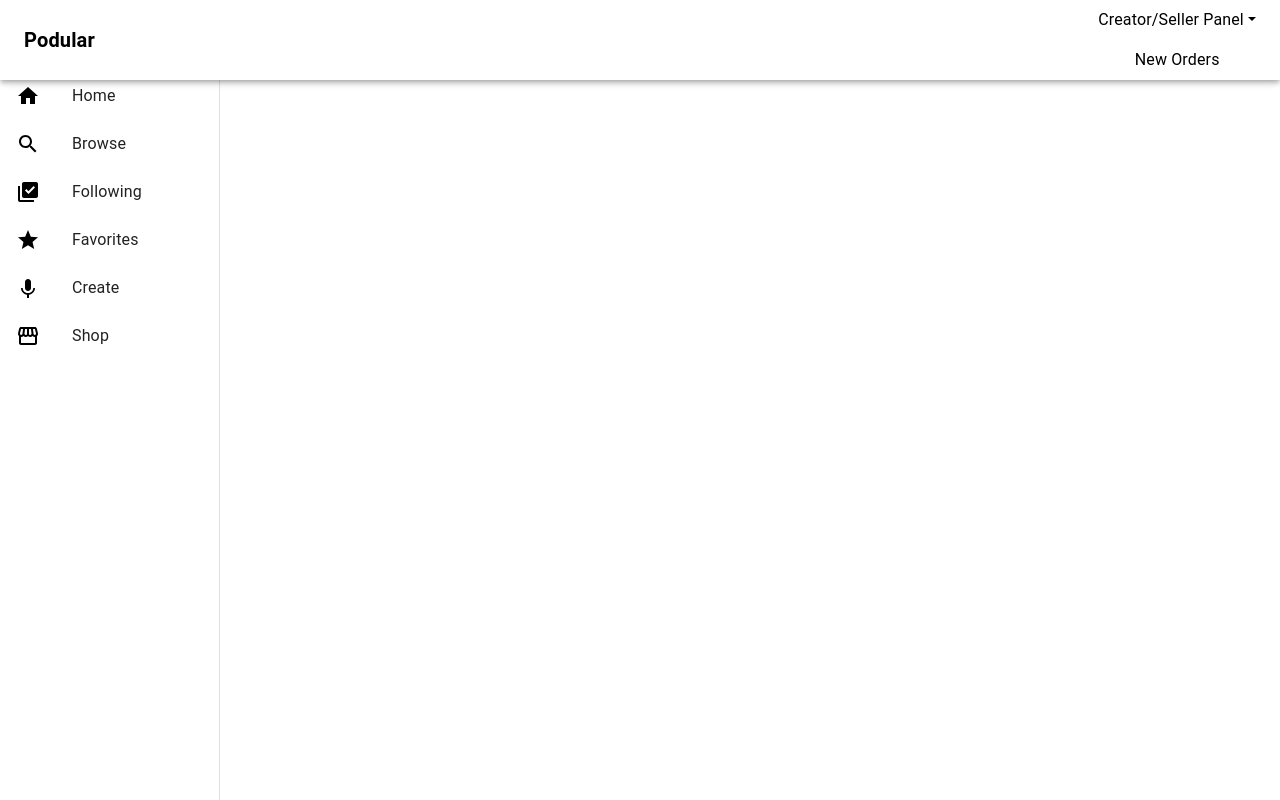
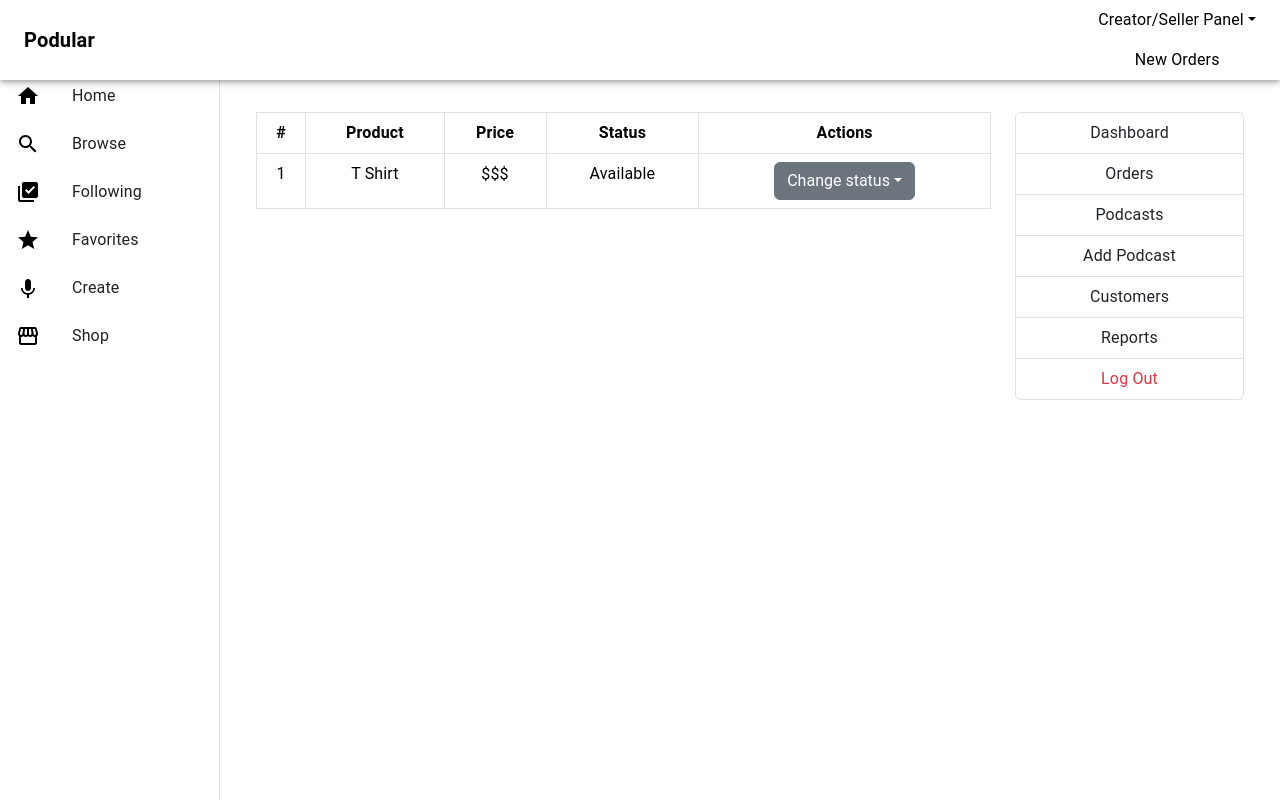
Before and after one commit to rudinacitaku/Podular, a React (Create React App) app in the folder frontend/: page /seller/orders in a window 1280 px wide. Built offline with nearby package versions, Linux system fonts and the light colour scheme; the HTML template or start-up script is replaced by a standard one.

Commit message:
FrontEnd; Design for Customers and Orders list in Seller/Creator Panel

```diff
--- a/frontend/src/App.js
+++ b/frontend/src/App.js
@@ -16,6 +16,8 @@ import SellerLogin from './components/Seller/SellerLogin';
 import SellerDashboard from './components/Seller/SellerDashboard';
 import SellerProducts from './components/Seller/SellerProducts';
 import AddProduct from './components/Seller/AddProduct';
+import SellerOrders from './components/Seller/SellerOrders';
+import Customers from './components/Seller/Customers';
 
 function App() {
   const navWidth = 220
@@ -38,6 +40,9 @@ function App() {
             <Route path="/seller/dashboard" element={<SellerDashboard/>} />
             <Route path="/seller/products" element={<SellerProducts/>} />
             <Route path='/seller/add-product' element={<AddProduct/>}/>
+            <Route path='/seller/orders' element={<SellerOrders/>}/>
+            <Route path='/seller/customers' element={<Customers/>}/>
+
           </Routes>
 
         }
--- a/frontend/src/components/Seller/AddProduct.js
+++ b/frontend/src/components/Seller/AddProduct.js
@@ -1,4 +1,3 @@
-
 import SellerSidebar from './SellerSidebar';
 
 function AddProduct() {
@@ -42,7 +41,7 @@ function AddProduct() {
                 </div>
               </div>
             </div>
-            <div className='col-md-3 col-12 mb-2'> {/* Column for the sidebar */}
+            <div className='col-md-3 col-12 mb-2 order-first order-md-last'> {/* Column for the sidebar, displayed on the right */}
               <SellerSidebar />
             </div>
           </div>
--- /dev/null
+++ b/frontend/src/components/Seller/Customers.js
@@ -0,0 +1,41 @@
+import SellerSidebar from "./SellerSidebar";
+
+function Customers() {
+  return (
+    <div className="container mt-4">
+      <div className="row">
+        <div className="col-md-9 col-12">
+          <div className="table-responsive">
+            <table className="table table-bordered">
+              <thead>
+                <tr>
+                  <th>#</th>
+                  <th>Name</th>
+                  <th>Email</th>
+                  <th>Mobile</th>
+                  <th>Actions</th>
+                </tr>
+              </thead>
+              <tbody>
+                <tr>
+                  <td>1</td>
+                  <td>T Shirt</td>
+                  <td>$$$</td>
+                  <td>Available</td>
+                  <td>
+                    <a href="#" className="btn btn-danger ms-1">Remove from List</a>
+                  </td>
+                </tr>
+              </tbody>
+            </table>
+          </div>
+        </div>
+        <div className="col-md-3 col-12 mb-2">
+          <SellerSidebar />
+        </div>
+      </div>
+    </div>
+  );
+}
+
+export default Customers;
--- /dev/null
+++ b/frontend/src/components/Seller/SellerOrders.js
@@ -0,0 +1,65 @@
+import SellerSidebar from "./SellerSidebar";
+
+function SellerOrders() {
+  return (
+    <div className="container mt-4">
+      <div className="row">
+        <div className="col-md-9 col-12">
+          <div className="table-responsive">
+            <table className="table table-bordered">
+              <thead>
+                <tr>
+                  <th>#</th>
+                  <th>Product</th>
+                  <th>Price</th>
+                  <th>Status</th>
+                  <th>Actions</th>
+                </tr>
+              </thead>
+              <tbody>
+                <tr>
+                  <td>1</td>
+                  <td>T Shirt</td>
+                  <td>$$$</td>
+                  <td>Available</td>
+                  <td>
+                    <div className="dropdown">
+                      <button
+                        className="btn btn-secondary dropdown-toggle"
+                        type="button"
+                        id="dropdownMenuButton"
+                        data-bs-toggle="dropdown"
+                        aria-expanded="false"
+                      >
+                        Change status
+                      </button>
+                      <ul
+                        className="dropdown-menu"
+                        aria-labelledby="dropdownMenuButton"
+                      >
+                        <li>
+                          <button className="dropdown-item">Received</button>
+                        </li>
+                        <li>
+                          <button className="dropdown-item">Processing</button>
+                        </li>
+                        <li>
+                          <button className="dropdown-item">Sent</button>
+                        </li>
+                      </ul>
+                    </div>
+                  </td>
+                </tr>
+              </tbody>
+            </table>
+          </div>
+        </div>
+        <div className="col-md-3 col-12 mb-2">
+          <SellerSidebar />
+        </div>
+      </div>
+    </div>
+  );
+}
+
+export default SellerOrders;
--- a/frontend/src/components/Seller/SellerProducts.js
+++ b/frontend/src/components/Seller/SellerProducts.js
@@ -1,23 +1,19 @@
 import React from 'react';
 import SellerSidebar from './SellerSidebar';
-import {Link} from 'react-router-dom';
+import { Link } from 'react-router-dom';
 
 function SellerProducts(props) {
     return (
         <div className='container mt-4'>
             <div className='row'>
-            <div className='col-md-3 col-12'>
+                <div className='col-md-9 col-12'>
                     {/* Adjust the width of the column here */}
-                    <SellerSidebar/>
-                </div>
-                <div className='col-md-9 col-12'>
-
                     <div className='table-responsive'>
                         <table className='table table-bordered'>
                             <thead>
                                 <tr>
                                     <td colSpan="6" align='right'>
-                                        <Link to="/seller/add-product"className='btn btn-primary mb-2'> Add Podcast </Link>
+                                        <Link to="/seller/add-product" className='btn btn-primary mb-2'> Add Podcast </Link>
                                     </td>
                                 </tr>
                                 <tr>
@@ -27,7 +23,6 @@ function SellerProducts(props) {
                                     <th>Description</th>
                                     <th>Image</th>
                                     <th>Actions</th>
-
                                 </tr>
                             </thead>
                             <tbody>
@@ -37,15 +32,19 @@ function SellerProducts(props) {
                                     <td>Podcast title</td>
                                     <td>Random</td>
                                     <td>None</td>
-                            <td> <a href='#'className='btn btn-info'>View</a>
-                             <a href='#'className='btn btn-primary ms-1'>Edit</a>
-                             <a href='#'className='btn btn-danger ms-1'>Delete</a></td>
-
-
+                                    <td>
+                                        <a href='#' className='btn btn-info'>View</a>
+                                        <a href='#' className='btn btn-primary ms-1'>Edit</a>
+                                        <a href='#' className='btn btn-danger ms-1'>Delete</a>
+                                    </td>
                                 </tr>
                             </tbody>
                         </table>
                     </div>
+                </div>
+                <div className='col-md-3 col-12'>
+                    {/* Adjust the width of the sidebar column */}
+                    <SellerSidebar />
                 </div>
             </div>
         </div>
--- a/frontend/src/components/Seller/SellerSidebar.js
+++ b/frontend/src/components/Seller/SellerSidebar.js
@@ -8,7 +8,6 @@ function SellerSidebar(){
             <Link to="/seller/add-product"className='list-group-item list-group-item-action'> Add Podcast </Link>
             <Link to="/seller/customers"className='list-group-item list-group-item-action'> Customers</Link>
             <Link to="/seller/reports"className='list-group-item list-group-item-action'> Reports</Link>
-            <Link to="/seller/addresses"className='list-group-item list-group-item-action'> Addresses</Link>
             <a href="#"className='list-group-item list-group-item-action text-danger'> Log Out</a>
         </div>
     )
```
Lines whose indentation alone changed are shown as unchanged.
